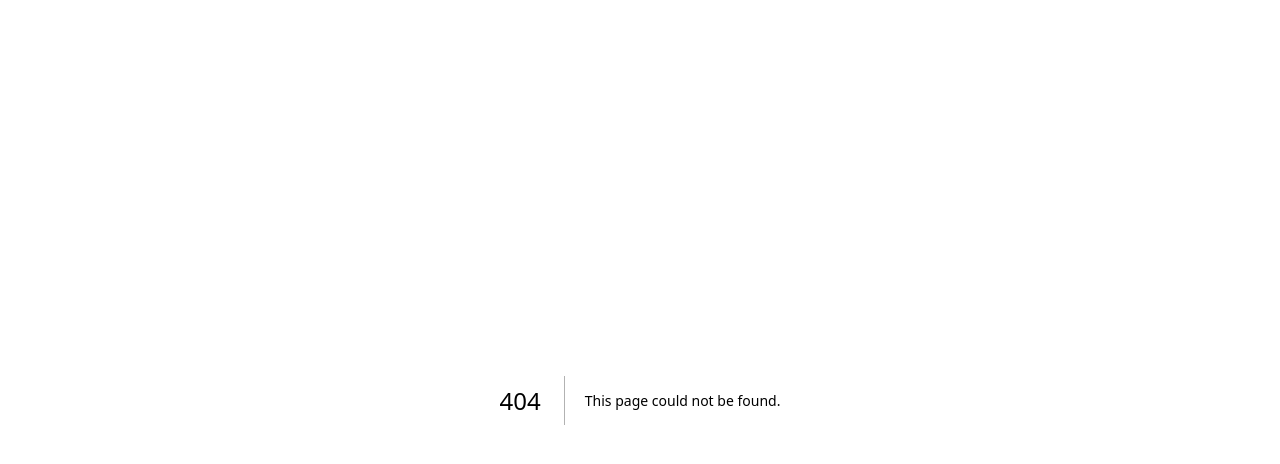
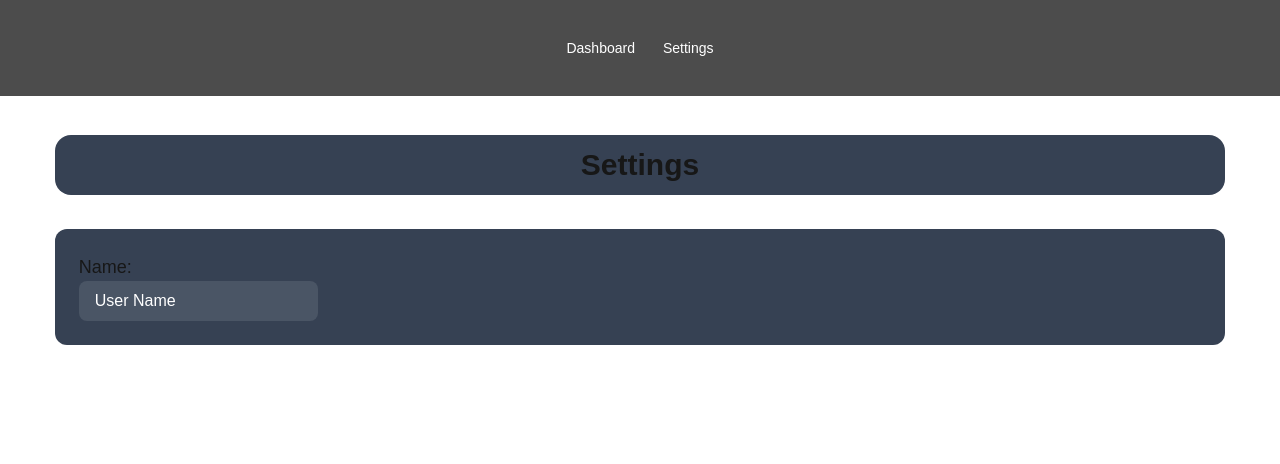
Before and after one commit to DundreDE/vocabulator, a Next.js app: page /settings in a window 1280 px wide. Before the commit this address had no page. Shown: the top 464 px of the page. Built offline with nearby package versions, Linux system fonts and the light colour scheme.

Commit message:
readme and navbar improvings and created a settings page

```diff
--- a/app/auth/auth.tsx
+++ b/app/auth/auth.tsx
@@ -1,6 +1,6 @@
 "use client";
 
-import { AuthPage } from "@/app/components/AuthPage";
+
 import { User } from "@supabase/supabase-js";
 import { useState, useEffect } from "react";
 // import { getSupabaseBrowserClient } from "@/lib/supabaseclient";
--- a/app/auth/page.tsx
+++ b/app/auth/page.tsx
@@ -4,7 +4,7 @@ import Navbar from "../components/navbar";
 export default function AuthPage() {
       return (
         <>
-        <Navbar />
+
         <main>
         <div>
             <div className="mt-4 min-h-screen flex flex-col items-center justify-center gap-4">
--- a/app/components/navbar.tsx
+++ b/app/components/navbar.tsx
@@ -8,15 +8,16 @@ type NavLink = {
 }
 
 const links: NavLink[] = [
-    { name: "Home", href: "/" },
+//    { name: "Home", href: "/" },
     { name: "Dashboard", href: "/dashboard" },
-    { name: "Auth", href: "/auth" },
+//    { name: "Auth", href: "/auth" },
+    { name: "Settings", href: "/settings" },
 ]
 export default function Navbar() {
     const [open, setOpen] = useState<boolean>(false);
 
     return (
-        <nav className="sticky top-0 z-50 border-b border-white bg-black/70 flex w-full  backdrop-blur items-center justify-between p-4 text-white">
+        <nav className="sticky top-0 z-50 border-b border-white bg-black/70 flex w-full backdrop-blur items-center justify-between p-4 text-white">
 
             <div className="mx-auto flex h-16 max-w-6xl justify-between items-center px-4">
                 <ul className="hidden items-center gap-7 md:flex">
@@ -69,14 +70,7 @@ export default function Navbar() {
                     ))}
                 </ul>
             </div>
-            <div className="hidden md:flex items-center gap-4">
-                <a
-                    href="/auth"
-                    className="rounded bg-gray-500 px-4 py-2 text-white hover:bg-gray-200"
-                >
-                    Login/Register
-                </a>
-            </div>
+
         </nav>
     );
 }
--- a/app/dashboard/page.tsx
+++ b/app/dashboard/page.tsx
@@ -7,8 +7,8 @@ export default function DashboardPage() {
             <Navbar />
         <main>
             <div className="flex flex-col min-h-screen items-center justify-center p-6">
-                <div >
-                    <h1 className="text-2xl">Dashboard</h1>
+                <div className="text-center">
+                    <h1 className="text-2xl font-bold">Dashboard</h1>
                     <p className="text-lg">Welcome to your dashboard!</p>
                 </div>
                     <div className="flex items-center justify-center p-6 gap-6">
--- /dev/null
+++ b/app/settings/page.tsx
@@ -0,0 +1,28 @@
+"use client";
+
+import { useState, useEffect } from "react";
+
+import Navbar from "../components/navbar";
+
+const name = "User Name";
+
+export default function SettingsPage() {
+    return (
+        <>
+            <Navbar />
+            <main>
+                <div className="flex flex-col min-h-screen items-center text-center p-6 gap-12">
+                    <div className="rounded-2xl text-center bg-gray-700 relative top-3.5 p-3 w-[95%] ">
+                        <h1 className="align-middle text-3xl font-bold">Settings</h1>
+                    </div>
+                    <div className="flex flex-col items-start w-[95%] bg-gray-700 gap-4 p-6 rounded-xl ">
+                        <div className="text-left ">
+                            <p className="text-lg">Name:</p>
+                            <input disabled type="text" defaultValue={name} className="rounded-lg bg-gray-600 px-4 py-2 text-white" />
+                        </div>
+                    </div>
+                </div>
+            </main>
+        </>
+    );
+}
```
Also changed, not shown: 1 other file (tests, documents, lock files or other folders).
